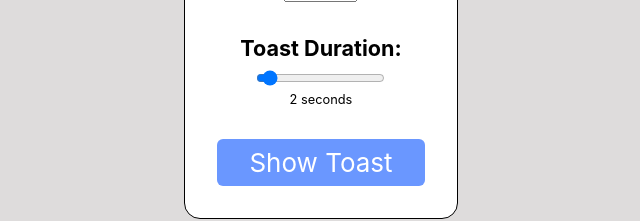
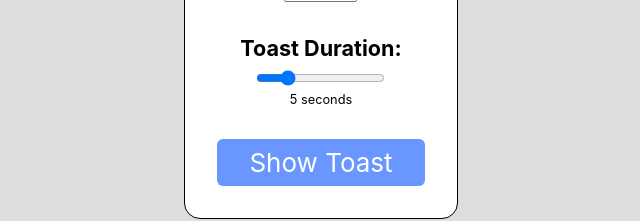
Before and after one commit to rubeun/toast-manager, a React (Create React App) app: page / in a window 1280 px wide. Shown: the part 489-710 px from the top of the page, without its empty margins (319-959 px from the left). Built offline with nearby package versions, Linux system fonts and the light colour scheme.

Commit message:
set default duration to 5s

```diff
--- a/src/components/ToastCreator/ToastCreator.tsx
+++ b/src/components/ToastCreator/ToastCreator.tsx
@@ -6,7 +6,7 @@ const ToastCreator = ({ initialiseToast }:any)  => {
   const [verticalPosition, setVerticalPosition] = useState("top");
   const [toastMessage, setToastMessage] = useState("");
   const [toastType, setToastType] = useState("success");
-  const [toastDuration, setToastDuration] = useState(2);
+  const [toastDuration, setToastDuration] = useState(5);
 
   const changeHorizontalPosition = (
     event: React.ChangeEvent<HTMLSelectElement>,
```
